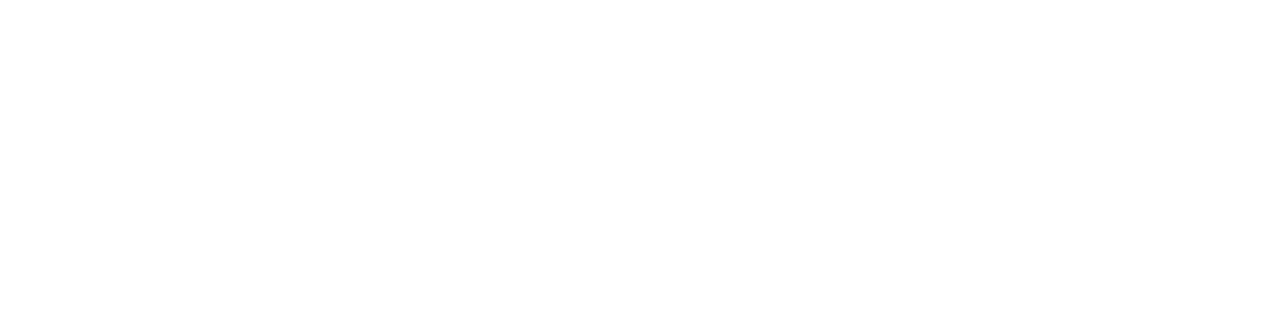
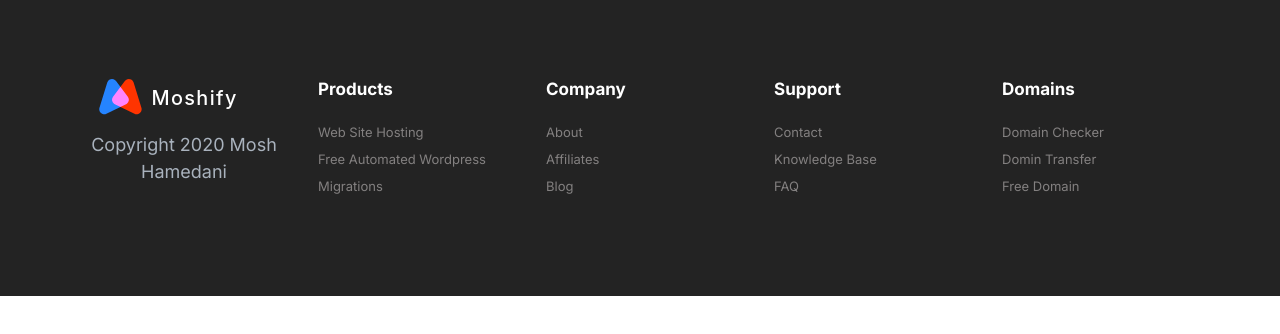
Before and after one commit to sepehr71/HtmlCssExams, a plain HTML site: page html-project/index.html in a window 1280 px wide. Drawn offline with Linux system fonts and the light colour scheme.

Commit message:
footer styles and component

```diff
--- a/html-project/css/style.css
+++ b/html-project/css/style.css
@@ -556,6 +556,7 @@ a {
   opacity: 0;
   transition: all 0.3s;
 }
+
 .collapsible--expanded .collapsible__chevron {
   transform: rotate(0);
 }
@@ -801,4 +802,56 @@ a {
   }
 }
 
-/* testimonials */
+/* footers */
+
+.footer {
+  background: #232323;
+}
+
+.heading__footer {
+  margin-left: 0;
+  font-size: 3rem;
+  color: white;
+}
+.content__footer a {
+  font-size: 2rem;
+  color: rgb(131, 128, 128);
+  transition: color 0.3s;
+}
+.content__footer a:hover {
+  color: white;
+}
+.item__footer {
+  padding: 2rem;
+  border-bottom: 1px solid rgb(73, 72, 72);
+}
+.footer__logo {
+  margin-top: 3rem;
+  text-align: center;
+}
+
+@media screen and (min-width: 768px) {
+  .grid--columns-5 {
+    grid-template-columns: repeat(5, 1fr);
+  }
+  .collapsible__chevron {
+    display: none;
+  }
+  .item__footer {
+    border: none;
+  }
+  .footer__logo {
+    order: -1;
+    margin-top: 1rem;
+  }
+  .content__footer {
+    max-height: 100vh;
+    opacity: 1;
+  }
+  .heading__footer {
+    font-size: 1.7rem;
+  }
+  .content__footer a {
+    font-size: 1.3rem;
+  }
+}
--- a/html-project/index.html
+++ b/html-project/index.html
@@ -15,6 +15,86 @@
     <title>Document</title>
   </head>
   <body>
+    <div class="block block--dark footer">
+      <div class="container grid grid--columns-5">
+        <div class="collapsible collapsible--expanded item__footer">
+          <header class="collapsible__header">
+            <h2 class="collapsible__heading heading__footer">Products</h2>
+            <svg class="icon icon--white collapsible__chevron">
+              <use xlink:href="images/sprite.svg#chevron"></use>
+            </svg>
+          </header>
+          <div class="collapsible__content content__footer">
+            <nav>
+              <ul class="list">
+                <li><a href="#">Web Site Hosting</a></li>
+                <li><a href="#">Free Automated Wordpress</a></li>
+                <li><a href="">Migrations</a></li>
+              </ul>
+            </nav>
+          </div>
+        </div>
+
+        <div class="collapsible collapsible--expanded item__footer">
+          <header class="collapsible__header">
+            <h2 class="collapsible__heading heading__footer">Company</h2>
+            <svg class="icon icon--white collapsible__chevron">
+              <use xlink:href="images/sprite.svg#chevron"></use>
+            </svg>
+          </header>
+          <div class="collapsible__content content__footer">
+            <nav>
+              <ul class="list">
+                <li><a href="#">About</a></li>
+                <li><a href="#">Affiliates</a></li>
+                <li><a href="">Blog</a></li>
+              </ul>
+            </nav>
+          </div>
+        </div>
+
+        <div class="collapsible collapsible--expanded item__footer">
+          <header class="collapsible__header">
+            <h2 class="collapsible__heading heading__footer">Support</h2>
+            <svg class="icon icon--white collapsible__chevron">
+              <use xlink:href="images/sprite.svg#chevron"></use>
+            </svg>
+          </header>
+          <div class="collapsible__content content__footer">
+            <nav>
+              <ul class="list">
+                <li><a href="#">Contact</a></li>
+                <li><a href="#">Knowledge Base</a></li>
+                <li><a href="">FAQ</a></li>
+              </ul>
+            </nav>
+          </div>
+        </div>
+
+        <div class="collapsible collapsible--expanded item__footer">
+          <header class="collapsible__header">
+            <h2 class="collapsible__heading heading__footer">Domains</h2>
+            <svg class="icon icon--white collapsible__chevron">
+              <use xlink:href="images/sprite.svg#chevron"></use>
+            </svg>
+          </header>
+          <div class="collapsible__content content__footer">
+            <nav>
+              <ul class="list">
+                <li><a href="#">Domain Checker</a></li>
+                <li><a href="#">Domin Transfer</a></li>
+                <li><a href="">Free Domain</a></li>
+              </ul>
+            </nav>
+          </div>
+        </div>
+
+        <div class="footer__logo">
+          <img src="./images/logo.svg" alt="" />
+          <p>Copyright 2020 Mosh Hamedani</p>
+        </div>
+      </div>
+    </div>
     <script src="js/main.js"></script>
   </body>
 </html>
```
Also changed, not shown: html-project/componnts/footer.html (added, +81 -0 lines).
